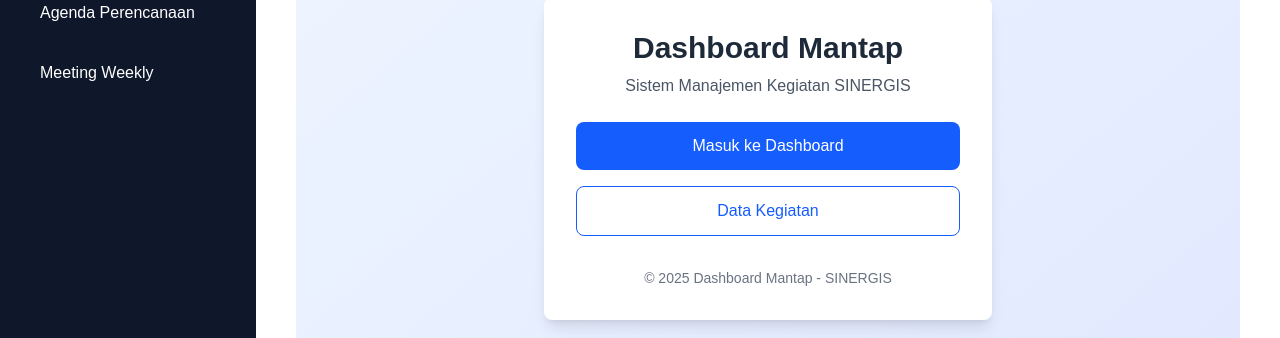
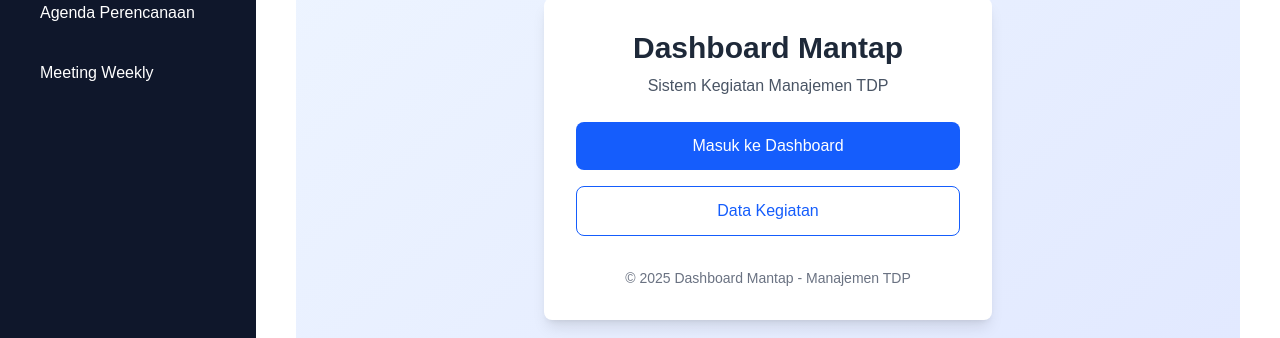
Before and after one commit to rizkanawalull/Dashboard-MANTAP, a Next.js app: page / in a window 1280 px wide. Shown: the part 281-619 px from the top of the page. Built offline with nearby package versions, Linux system fonts and the light colour scheme.

Commit message:
ubah nama

```diff
--- a/src/app/page.tsx
+++ b/src/app/page.tsx
@@ -6,7 +6,7 @@ export default function HomePage() {
       <div className="max-w-md w-full bg-white rounded-lg shadow-lg p-8 text-center">
         <div className="mb-6">
           <h1 className="text-3xl font-bold text-gray-800 mb-2">Dashboard Mantap</h1>
-          <p className="text-gray-600">Sistem Manajemen Kegiatan SINERGIS</p>
+          <p className="text-gray-600">Sistem Kegiatan Manajemen TDP</p>
         </div>
 
         <div className="space-y-4">
@@ -26,7 +26,7 @@ export default function HomePage() {
         </div>
 
         <div className="mt-8 text-sm text-gray-500">
-          <p>© 2025 Dashboard Mantap - SINERGIS</p>
+          <p>© 2025 Dashboard Mantap - Manajemen TDP</p>
         </div>
       </div>
     </div>
```
